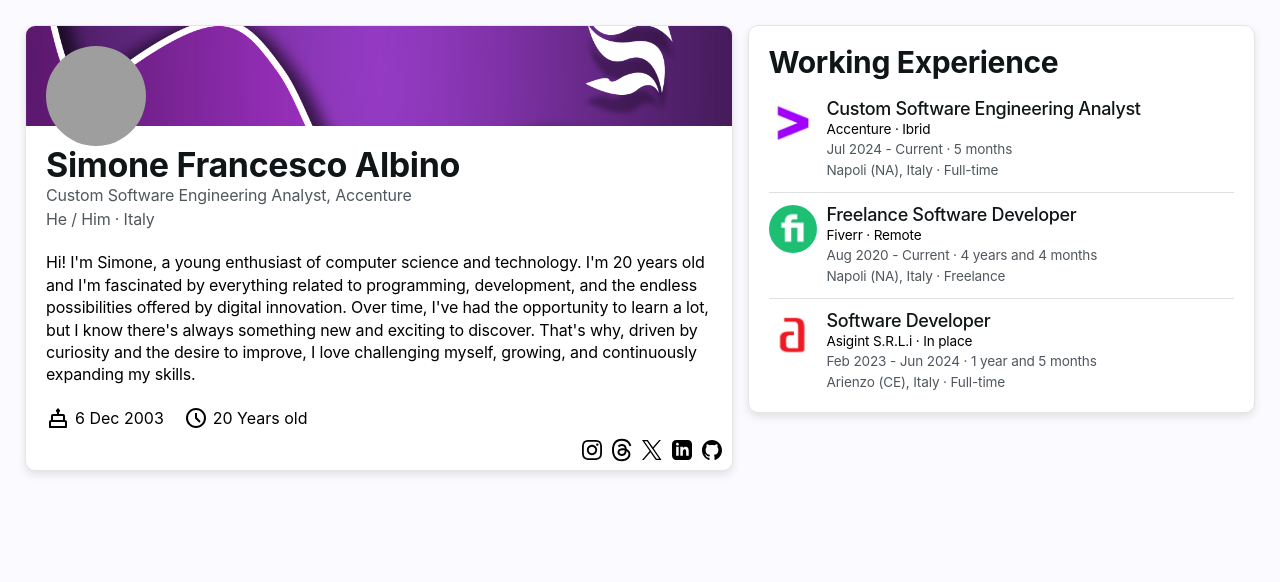
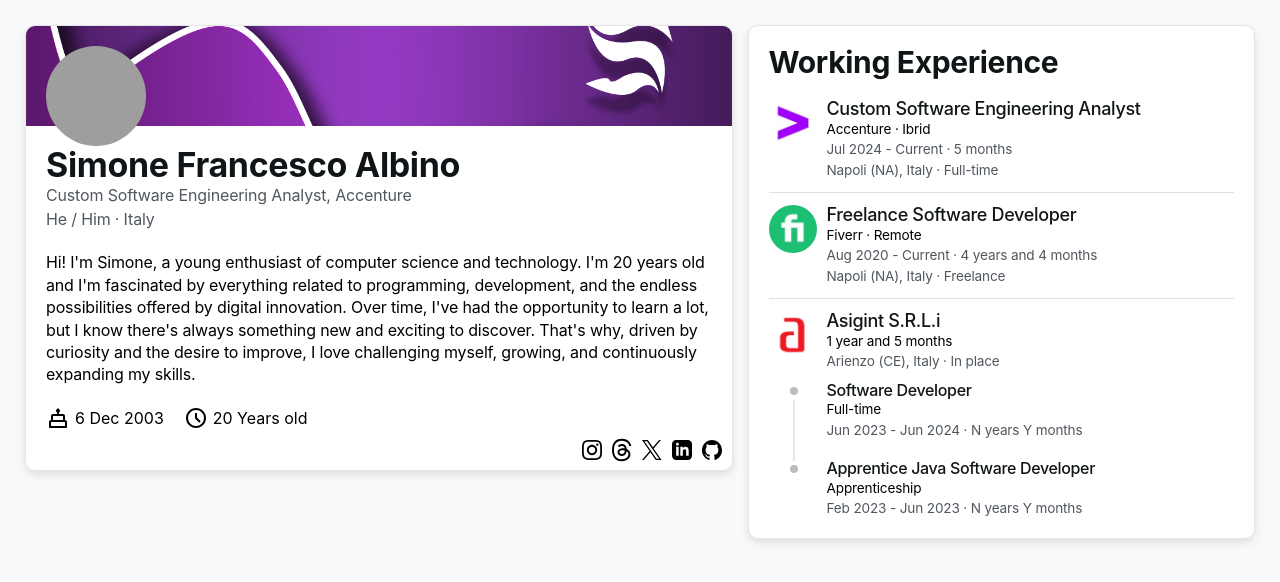
Before and after one commit to Simonalbi/about-me, an Angular app: page / in a window 1280 px wide. Shown: the top 582 px of the page. Built offline with nearby package versions, Linux system fonts and the light colour scheme; grey boxes are pictures that could not be loaded.

Commit message:
Added timeline to multiple roles company

```diff
--- a/src/app/dashboard-card/dashboard-card.component.css
+++ b/src/app/dashboard-card/dashboard-card.component.css
@@ -3,12 +3,12 @@
 
   height: fit-content;
 
-  background-color: #FFFFFF;
+  background-color: var(--pure-white);
   border-radius: 10px;
 
   overflow: hidden;
 
-  border: 1px solid #E5E5E5;
+  border: 1px solid var(--platinum);
   box-shadow: 0px 4px 8px rgba(0, 0, 0, 0.1);
 }
 
--- a/src/app/working-experience/agency-timeline/agency-timeline.component.css
+++ b/src/app/working-experience/agency-timeline/agency-timeline.component.css
@@ -23,6 +23,49 @@
   object-fit: cover;
 }
 
+.role-container {
+  display: flex;
+  margin-top: 5px;
+}
+
+.position-info-container > .role-container:first-of-type {
+  margin-top: 10px;
+}
+
+.position-info-container > .role-container:not(:last-of-type) {
+  margin-bottom: 20px;
+}
+
+.timeline-container {
+  position: absolute;
+  left: 20px;
+
+  width: 10px;
+  height: 84px;
+
+  padding: 5px 0 0 0;
+
+  display: flex;
+  flex-direction: column;
+  justify-content: flex-start;
+  align-items: center;
+  gap: 5px;
+}
+
+.timeline-node {
+  width: 8px;
+  height: 8px;
+  background-color: var(--transparent-pure-black);
+
+  border-radius: 50%;
+}
+
+.timeline-line {
+  width: 2px;
+  height: calc(100% - (5px + 5px + 8px));
+  background-color: var(--transparent-philippine-gray);
+}
+
 @media (max-width: 450px) {
   .agency-logo-container {
     width: 36px;
--- a/src/app/working-experience/agency-timeline/agency-timeline.component.html
+++ b/src/app/working-experience/agency-timeline/agency-timeline.component.html
@@ -9,15 +9,30 @@
         <h5>{{ company.roles[0].name }}</h5>
         <p class="sm">{{ company.name }} · {{ company.workMode }}</p>
         <p class="sm gray-text">{{ company.absoluteStartDate | date: 'MMM y'}} - {{ (company.absoluteEndDate  | date: 'MMM y') ?? "Current"}} · {{ company.companyPermanenceTime }}</p>
-        <p class="sm gray-text">{{ company.location }} · {{ company.roles[0].contractType}}</p>
+        <p class="sm gray-text">{{ company.location }} · {{ company.roles[0].contractType }}</p>
       </div>
     } @else {
       <!-- TODO - Draw the timeline -->
       <div class="position-info-container">
-        <h5>{{ company.roles[0].name }}</h5>
-        <p class="sm">{{ company.name }} · {{ company.workMode }}</p>
-        <p class="sm gray-text">{{ company.absoluteStartDate | date: 'MMM y'}} - {{ (company.absoluteEndDate| date: 'MMM y') ?? "Current"}} · {{ company.companyPermanenceTime }}</p>
-        <p class="sm gray-text">{{ company.location }} · {{ company.roles[0].contractType}}</p>
+        <h5>{{ company.name }}</h5>
+        <p class="sm">{{ company.companyPermanenceTime }}</p>
+        <p class="sm gray-text">{{ company.location }} · {{ company.workMode }}</p>
+
+        @for (role of company.roles; track $index) {
+          <div class="role-container" #roleContainer>
+            <div class="timeline-container">
+              <div class="timeline-node"></div>
+              @if ($index !== company.roles.length - 1) {
+                <div class="timeline-line"></div>
+              }
+            </div>
+            <div class="role-info-container">
+              <h6>{{ role.name }}</h6>
+              <p class="sm">{{ role.contractType }}</p>
+              <p class="sm gray-text">{{ role.startDate | date: 'MMM y'}} - {{ (role.endDate| date: 'MMM y') ?? "Current"}} · N years Y months</p>
+            </div>
+          </div>
+        }
       </div>
     }
 
--- a/src/styles.css
+++ b/src/styles.css
@@ -1,3 +1,14 @@
+:root {
+  --pure-white: #FFFFFF;
+  --ghost-white: #F8F9FA;
+  --chinese-black: #101517;
+  --davis-gray: #50575E;
+  --chinese-white: #E0E0E0;
+  --platinum: #E5E5E5;
+  --transparent-philippine-gray: #8C8C8C33;
+  --transparent-pure-black: #00000042;
+}
+
 * {
   margin: 0;
   padding: 0;
@@ -10,7 +21,7 @@
 
 body {
   padding: 25px;
-  background-color: #fbfaff;
+  background-color: var(--ghost-white);
 }
 
 h1, h2, h3, h4, h5, h6,
@@ -20,7 +31,7 @@
 }
 
 h1, h2, h3, h4, h5, h6 {
-  color: #101517;
+  color: var(--chinese-black);
   letter-spacing: -.34px;
   line-height: 110%;
 }
@@ -73,7 +84,7 @@
 }
 
 .gray-text {
-  color: #50575e;
+  color: var(--davis-gray);
 }
 
 .icon-sm,
@@ -108,5 +119,5 @@
 .divider {
   width: 100%;
   height: 1px;
-  background-color: #e0e0e0;
+  background-color: var(--chinese-white);
 }
```
